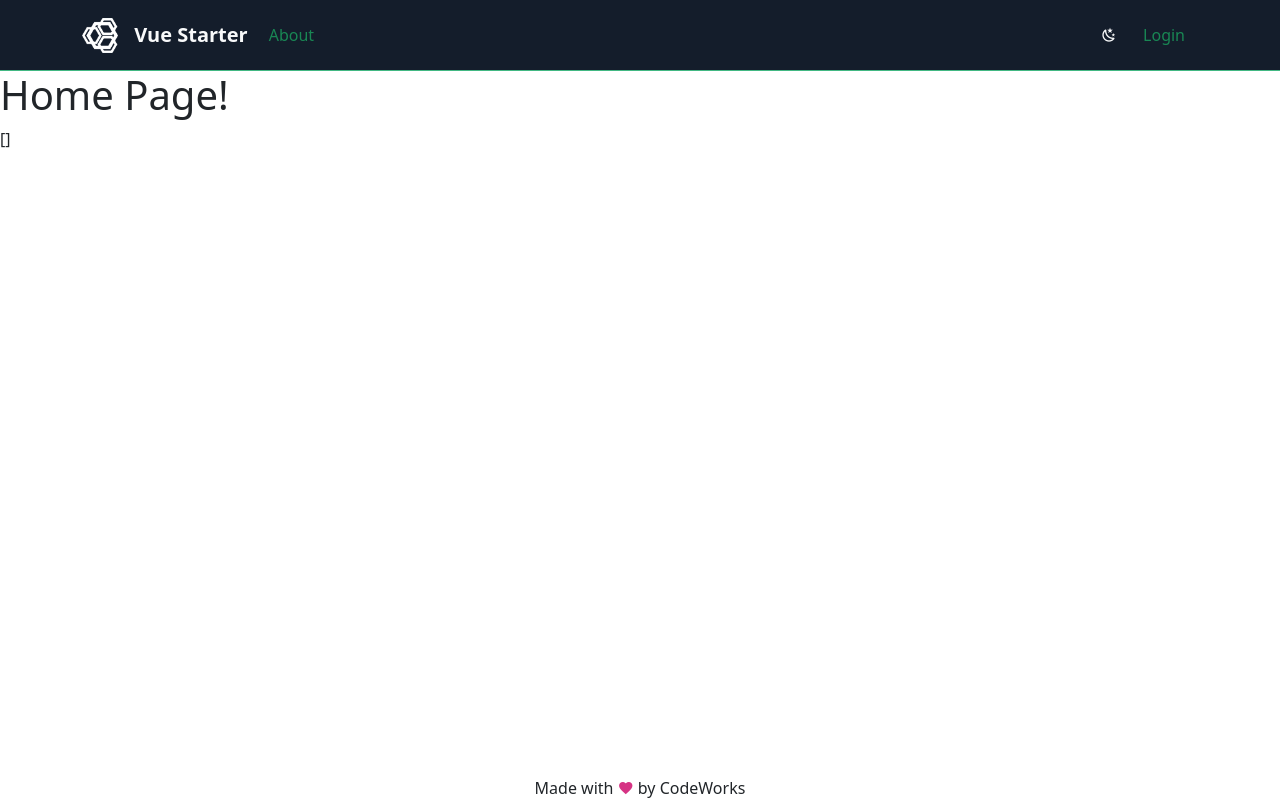
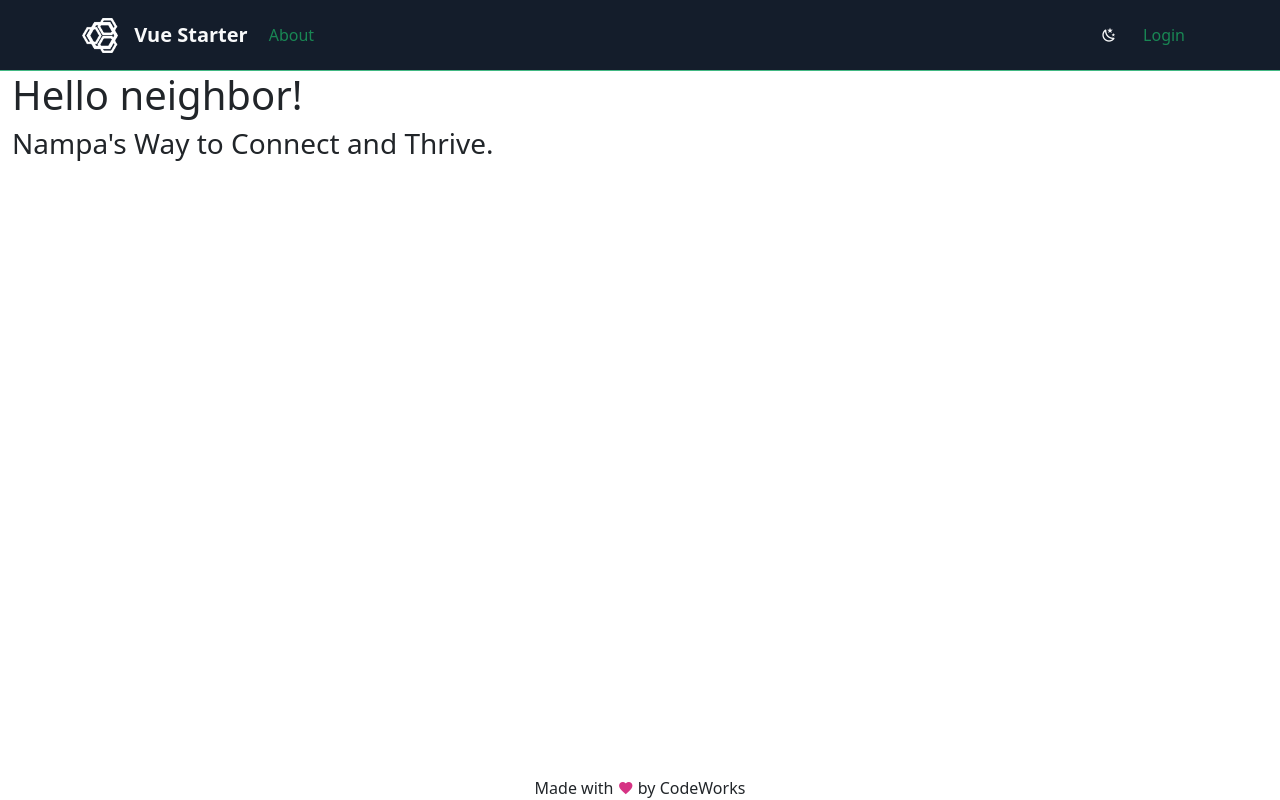
Before and after one commit to heatherbickish/nampa_neighbor_network, a Vue app in the folder client/: page / in a window 1280 px wide. Built offline with nearby package versions, Linux system fonts and the light colour scheme; no server answers; what @bcwdev/auth0provider-client would draw is missing.

Commit message:
getting started

```diff
--- a/client/src/pages/HomePage.vue
+++ b/client/src/pages/HomePage.vue
@@ -21,8 +21,15 @@ async function getAllTasks() {
 </script>
 
 <template>
-  <h1>Home Page!</h1>
-  <div>{{ tasks }}</div>
+  <section class="row mx-0">
+    <div class="col-md-5">
+      <div>
+        <h1>Hello neighbor!</h1>
+        <h3>Nampa's Way to Connect and Thrive.</h3>
+      </div>
+    </div>
+    <div class="col-md-5"></div>
+  </section>
 </template>
 
 <style scoped lang="scss"></style>
```
